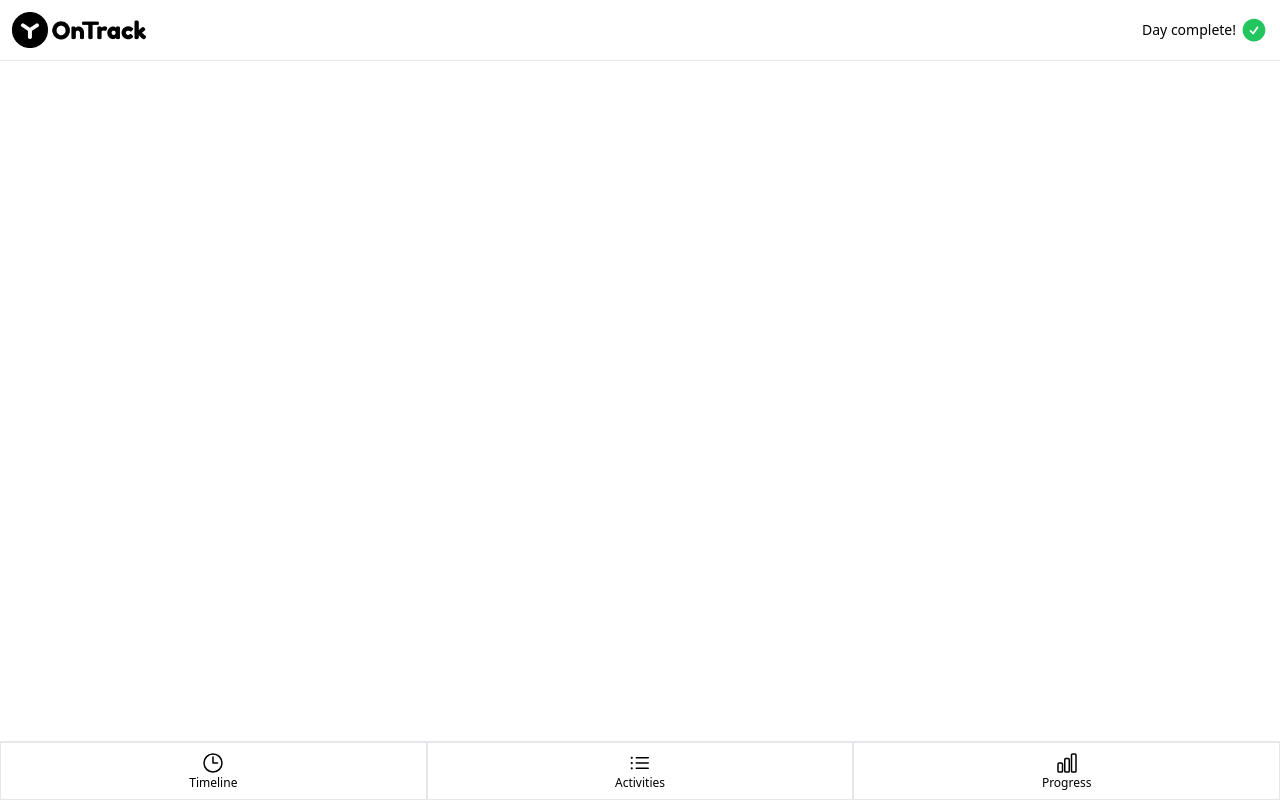
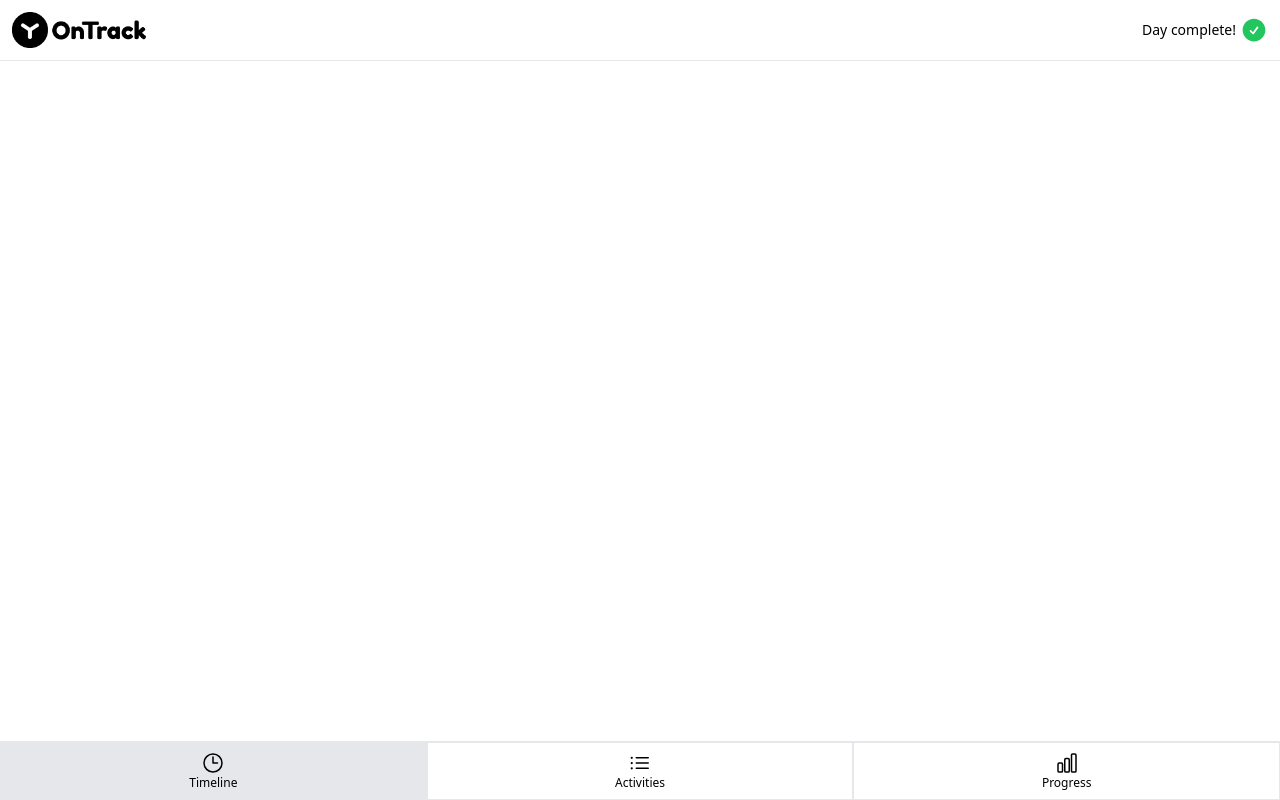
Before and after one commit to boikoua/libraries_learn, a Vue app: page / in a window 1280 px wide. Built offline with nearby package versions, Linux system fonts and the light colour scheme.

Commit message:
active link

```diff
--- a/src/components/TheNavigation.vue
+++ b/src/components/TheNavigation.vue
@@ -1,4 +1,5 @@
 <script setup>
+import { ref } from 'vue';
 import { ClockIcon, ListBulletIcon, ChartBarIcon } from '@heroicons/vue/24/outline';
 import NavItem from './NavItem.vue';
 
@@ -20,12 +21,21 @@
     icon: ChartBarIcon,
   },
 ];
+
+// Текущая страница
+const currentPage = ref('timeline');
 </script>
 
 <template>
   <nav>
     <ul class="flex items-center justify-around">
-      <NavItem v-for="item in navItems" :key="item.id" :href="`#${item.title}`">
+      <NavItem
+        v-for="item in navItems"
+        :key="item.id"
+        :href="`#${item.title}`"
+        :class="{ 'bg-gray-200 pointer-events-none': item.title === currentPage }"
+        @click="currentPage = item.title"
+      >
         <component :is="item.icon" class="h-6 w-6" />
         <span>{{ item.title }}</span>
       </NavItem>
```
